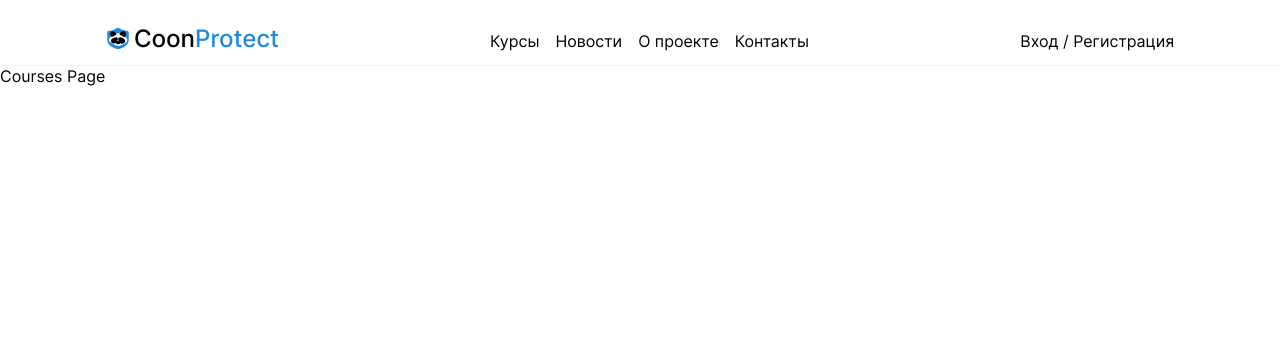
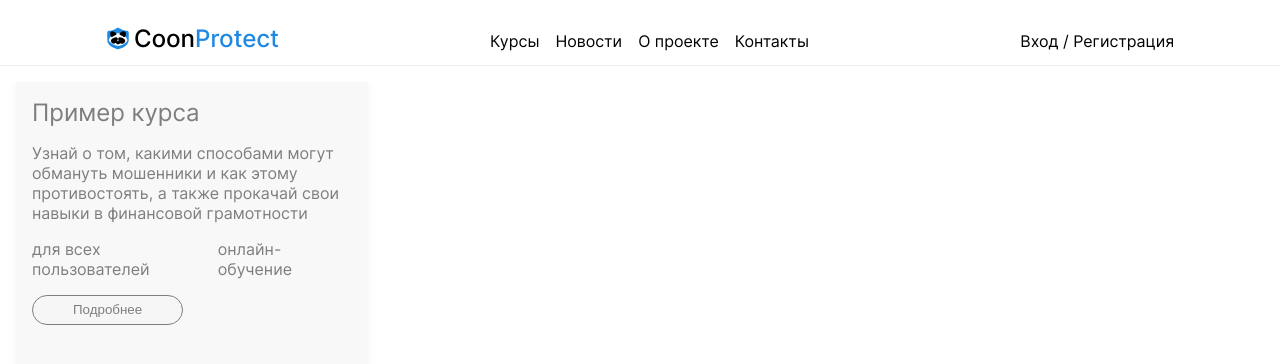
Before and after one commit to Alis2417/CoonProtect, a React (Create React App) app in the folder frontend/coonproject/: page /courses in a window 1280 px wide. Shown: the top 364 px of the page. Built offline with nearby package versions, Linux system fonts and the light colour scheme.

Commit message:
feat(course-card): добавлена карточка курса

```diff
--- /dev/null
+++ b/frontend/coonproject/src/pages/courses/components/course-card.css
@@ -0,0 +1,60 @@
+.course-card {
+    padding: 16px;
+    margin: 16px;
+    box-shadow: 0 4px 8px rgba(0, 0, 0, 0.1);
+    width: 20rem;
+    height: 20.1rem;
+    background-color: #f2f2f2;
+}
+.course-card--inProgress {
+    background-color: #DCF5FE;
+}
+.course-card.disabled {
+    opacity: 0.5;
+}
+
+.course-card__header {
+    font-size: 1.5em;
+    margin-bottom: 8px;
+}
+
+.course-card__content {
+    margin: 1rem 0;
+    height: 5rem;
+}
+
+.course-card__type-education {
+    display: flex;
+    flex-direction: row;
+}
+.course-card__button {
+    margin: 1rem 0;
+    border-radius: 1rem;
+    padding: 0.4rem 2.5rem;
+    border: 1px solid black;
+    cursor: pointer;
+}
+.course-card__button--inProgress {
+    border: none;
+    background-color: #1e89e3;
+    color: white;
+}
+.course-card__footer {
+    display: flex;
+    flex-direction: column;
+}
+
+.progress-bar-container {
+    margin-top: 1rem;
+    width: 70%;
+    background-color: white;
+    border-radius: 25px;
+    overflow: hidden;
+    height: 20px;
+}
+
+.progress-bar {
+    height: 100%;
+    background-color: #1e89e3;
+    transition: width 0.3s ease-in-out;
+}
--- /dev/null
+++ b/frontend/coonproject/src/pages/courses/components/course-card.js
@@ -0,0 +1,39 @@
+import React from 'react';
+import './course-card.css';
+
+function CourseCard({ title, text, percent, disable = false, inProccess = false }) {
+    return (
+        <div
+            className={`course-card ${disable ? 'disabled' : ''} ${
+                inProccess ? 'course-card--inProgress' : ''
+            }`}
+        >
+            <div className="course-card__header">{title}</div>
+            <div className="course-card__content">
+                <div>{text}</div>
+            </div>
+            <div className="course-card__footer">
+                <div className="course-card__type-education">
+                    <div>для всех пользователей</div>
+                    <div>онлайн-обучение</div>
+                </div>
+                <div>
+                    <button className={`course-card__button ${inProccess ? 'course-card__button--inProgress' : ''}`}>
+                        Подробнее
+                    </button>
+                </div>
+
+                {inProccess && (
+                    <>
+                        <div>Пройдено {percent}% из 100</div>
+                        <div className="progress-bar-container">
+                            <div className="progress-bar" style={{ width: `${percent}%` }}></div>
+                        </div>
+                    </>
+                )}
+            </div>
+        </div>
+    );
+}
+
+export default CourseCard;
--- a/frontend/coonproject/src/pages/courses/index.js
+++ b/frontend/coonproject/src/pages/courses/index.js
@@ -1,10 +1,17 @@
+import CourseCard from './components/course-card';
 
 function CoursesPage() {
-  return (
-    <div className="App">
-      Courses Page
-    </div>
-  );
+    return (
+        <div className="courses-page">
+            <CourseCard
+                title="Пример курса"
+                text="Узнай о том, какими способами могут обмануть мошенники и как этому противостоять, а также прокачай свои навыки в финансовой грамотности"
+                percent={50}
+                inProccess={false}
+                disable={true}
+            />
+        </div>
+    );
 }
 
 export default CoursesPage;
```
